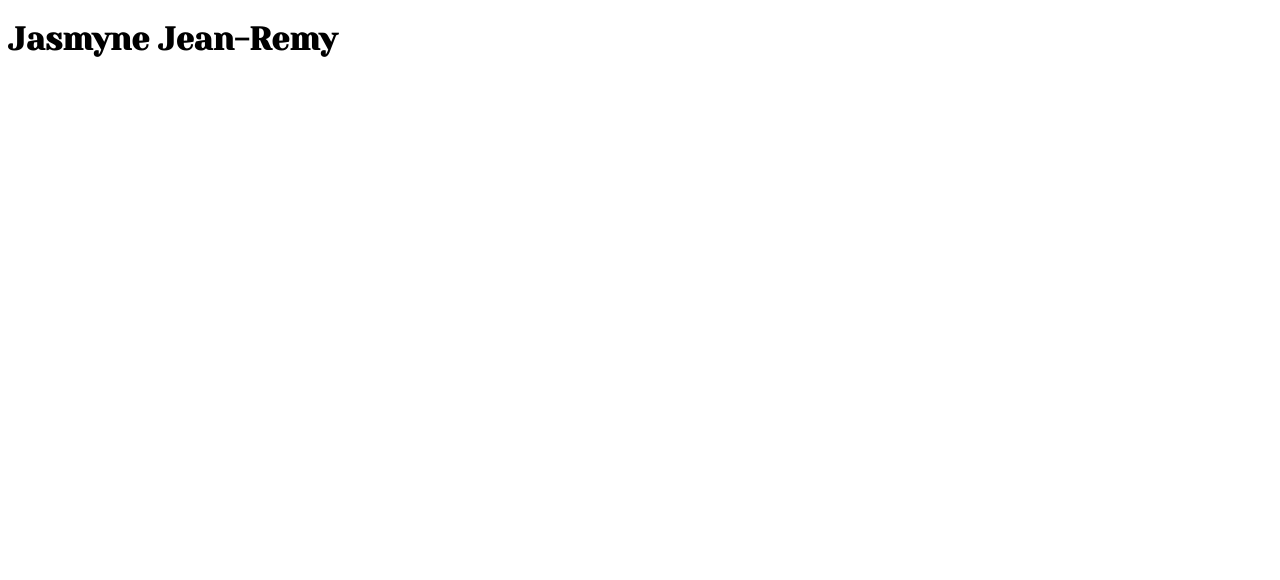
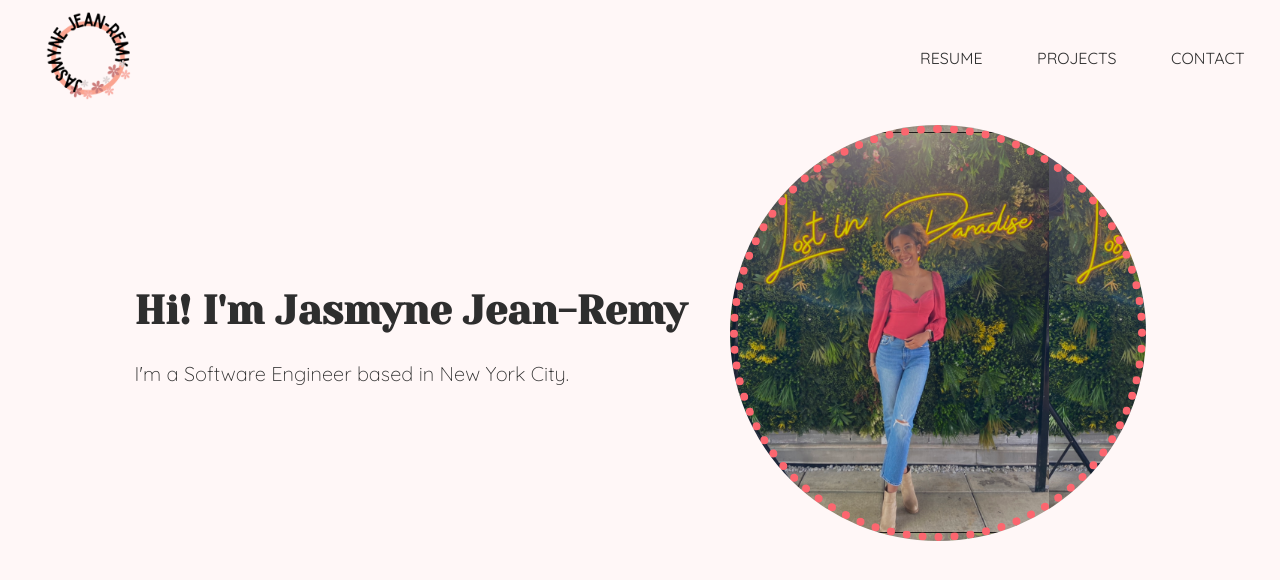
Before and after one commit to jasmynej/jasmynejr-v2, a plain HTML site: page index.html in a window 1280 px wide. Drawn offline with Linux system fonts and the light colour scheme.

Commit message:
homepage (static)

```diff
--- /dev/null
+++ b/css/home.css
@@ -0,0 +1,25 @@
+.home-intro {
+    display: flex;
+    width: 80%;
+    justify-content: space-between;
+    align-items: center;
+    height: 450px;
+    margin-right: auto;
+    margin-left: auto;
+}
+#text h1{
+    font-size: 40px;
+}
+
+#text p {
+    font-size: 20px ;
+    font-weight: 300;
+}
+#profile-img {
+    border-radius: 100%;
+    width: 400px;
+    height: 400px;
+    border: 8px dotted #fc666f;
+    background-image: url("../profile-img.jpeg");
+    background-size: contain;
+}
--- a/index.css
+++ b/index.css
@@ -1,5 +1,9 @@
 @import url('https://fonts.googleapis.com/css2?family=Quicksand:wght@300;400;500;600;700&family=Yeseva+One&display=swap');
 
+*{
+    background-color: #FFF7F7;
+    color: #2E2E2E;
+}
 h1,h2,h3,h4,h5,h6 {
     font-family: 'Yeseva One', cursive;
 }
@@ -7,3 +11,21 @@ h1,h2,h3,h4,h5,h6 {
 body {
     font-family: 'Quicksand', sans-serif;
 }
+
+.main-nav {
+    height: 100px;
+    display: flex;
+    justify-content: space-between;
+}
+
+.nav-container {
+    display: flex;
+    justify-content: space-around;
+    align-items: center;
+    width: 30%;
+}
+
+#logo {
+    height: 100%;
+    margin-left: 15px;
+}
--- a/index.html
+++ b/index.html
@@ -6,13 +6,41 @@
     <meta name="viewport" content="width=device-width, initial-scale=1.0">
     <title>Jasmyne Jean-Remy</title>
     <link rel="stylesheet" type="text/css" href="./index.css">
+    <link rel="stylesheet" type="text/css" href="./css/home.css">
     <link rel="apple-touch-icon" sizes="180x180" href="/apple-touch-icon.png">
-<link rel="icon" type="image/png" sizes="32x32" href="/favicon-32x32.png">
-<link rel="icon" type="image/png" sizes="16x16" href="/favicon-16x16.png">
-<link rel="manifest" href="/site.webmanifest">
-<link rel="mask-icon" href="/safari-pinned-tab.svg" color="#5bbad5">
+    <link rel="icon" type="image/png" sizes="32x32" href="/favicon-32x32.png">
+    <link rel="icon" type="image/png" sizes="16x16" href="/favicon-16x16.png">
+    <link rel="manifest" href="/site.webmanifest">
+    <link rel="mask-icon" href="/safari-pinned-tab.svg" color="#5bbad5">
 </head>
 <body>
-    <h1>Jasmyne Jean-Remy</h1>
+
+    <div class="main-nav">
+        <div id="logo">
+            <img src="./logo.png" alt="logo" id="logo">
+        </div>
+        <div class="nav-container">
+            <div class="nav-item">
+                <p>RESUME</p>
+            </div>
+            <div class="nav-item">
+                <p>PROJECTS</p>
+            </div>
+            <div class="nav-item">
+                <p>CONTACT</p>
+            </div>
+        </div>
+    </div>
+    <div class="home-intro">
+        <div id="text">
+            <h1>Hi! I'm Jasmyne Jean-Remy</h1>
+            <p>I'm a Software Engineer based in New York City.</p>
+        </div>
+        <div id="profile-img">
+
+        </div>
+
+    </div>
+
 </body>
 </html>
```
Also changed, not shown: logo.png (added), profile-img.jpeg (added).
